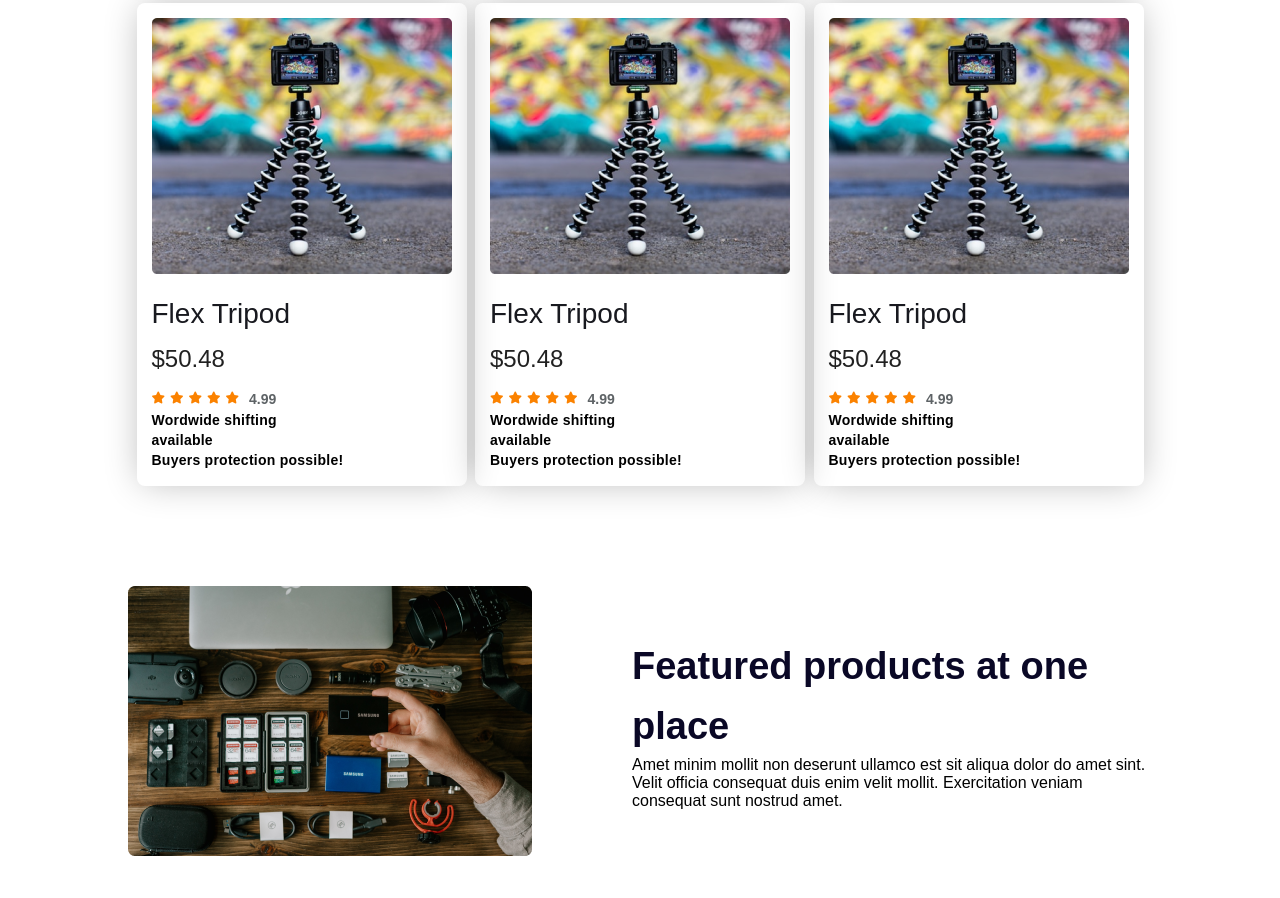
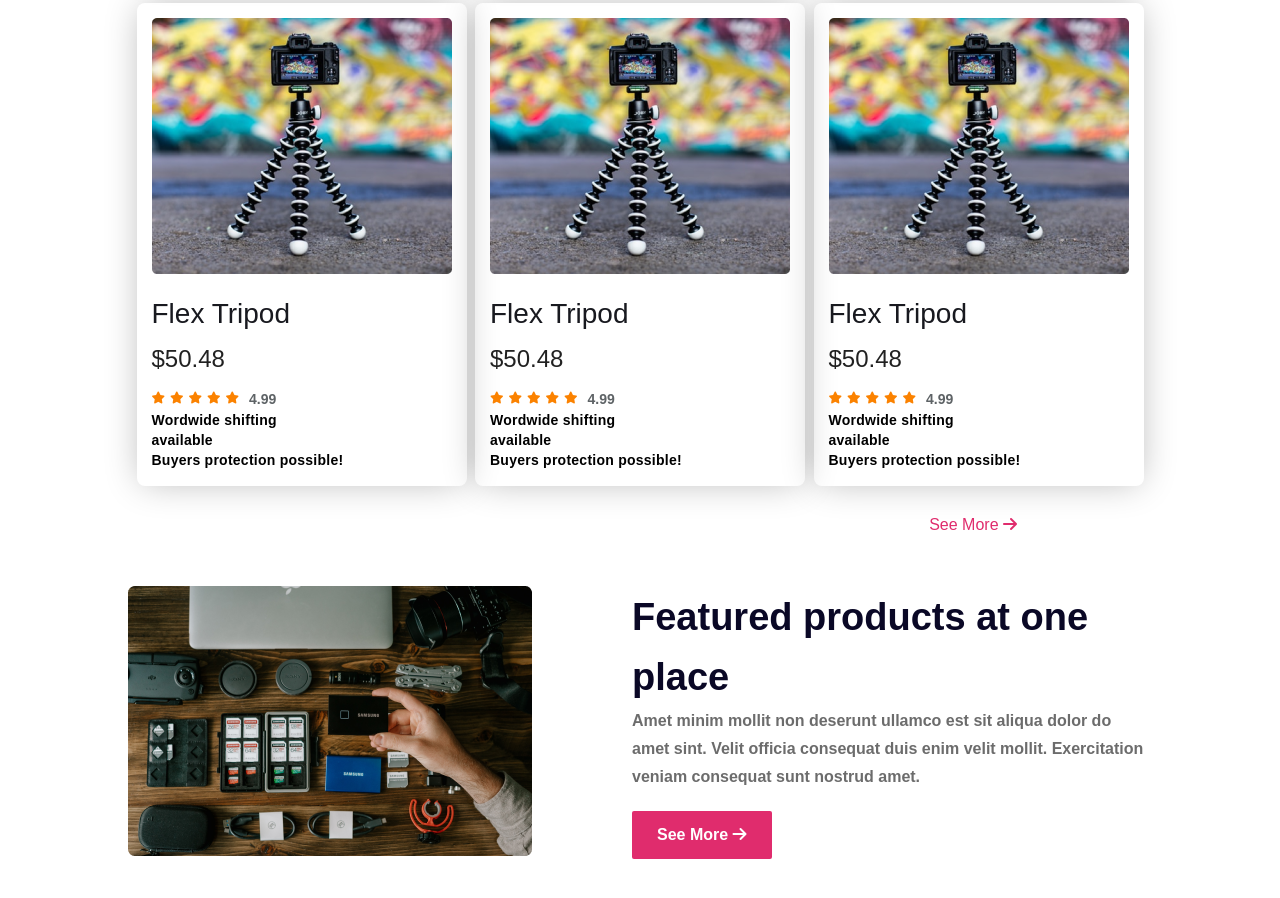
Before and after one commit to asrafulislamwd/web-influencer, a plain HTML site: page index.html in a window 1280 px wide. Shown: the part 2292-3190 px from the top of the page. Before the commit the page ends 3152 px from the top, so only its background shows below. Drawn offline with Linux system fonts and the light colour scheme.

Commit message:
feature complite

```diff
--- a/css/style.css
+++ b/css/style.css
@@ -87,7 +87,7 @@ body
     color: #3a3a3a;
 }
 
-.headier-title .btn-prymari
+.headier-title .btn-prymari, .btn-feature
 {
     border: 0;
     border-radius: 30px;
@@ -225,12 +225,24 @@ body
     color: #FB8200;
 }
 
+.btn-popular
+{
+    border: 0;
+    font-size: 16px;
+    font-weight: 500;
+    float: right;
+    margin: 30px 135px;
+    background: transparent;
+    color: #E02C6D;
+}
+
 /* Featured products */
 
 .feature-content
 {
     display: flex;
     gap: 100px;
+    margin: 100px 0;
     align-items: center;
 }
 
@@ -241,3 +253,18 @@ body
     line-height: 60px;
     color: #0A0826;
 }
+
+
+.feature-content p
+{
+    font-size: 1rem;
+    font-weight: bold;
+    line-height: 28px;
+    color: #6c6c6c;
+}
+
+.btn-feature
+{
+    border-radius: 2px;
+    margin-top: 20px;
+}
--- a/index.html
+++ b/index.html
@@ -229,6 +229,8 @@
                                 Buyers protection possible!</p>
                         </div>
                     </div>
+                    <button type="button" class="btn-popular">See More <i
+                        class="fa-solid fa-arrow-right"></i></button>
                 </div>
             </div>
         </section>
@@ -242,7 +244,9 @@
                         </div>
                         <div class="feature-title">
                             <h1>Featured products at one place</h1>
-                            <p>Amet minim mollit non deserunt ullamco est sit aliqua dolor do amet sint. Velit officia consequat duis enim velit mollit. Exercitation veniam consequat sunt nostrud amet.</p>
+                            <p>Amet minim mollit non deserunt ullamco est sit aliqua dolor do amet sint. Velit officia
+                                consequat duis enim velit mollit. Exercitation veniam consequat sunt nostrud amet.</p>
+                            <button type="button" class="btn-feature">See More <i class="fa-solid fa-arrow-right"></i></button>
                         </div>
                     </div>
                 </div>
```
